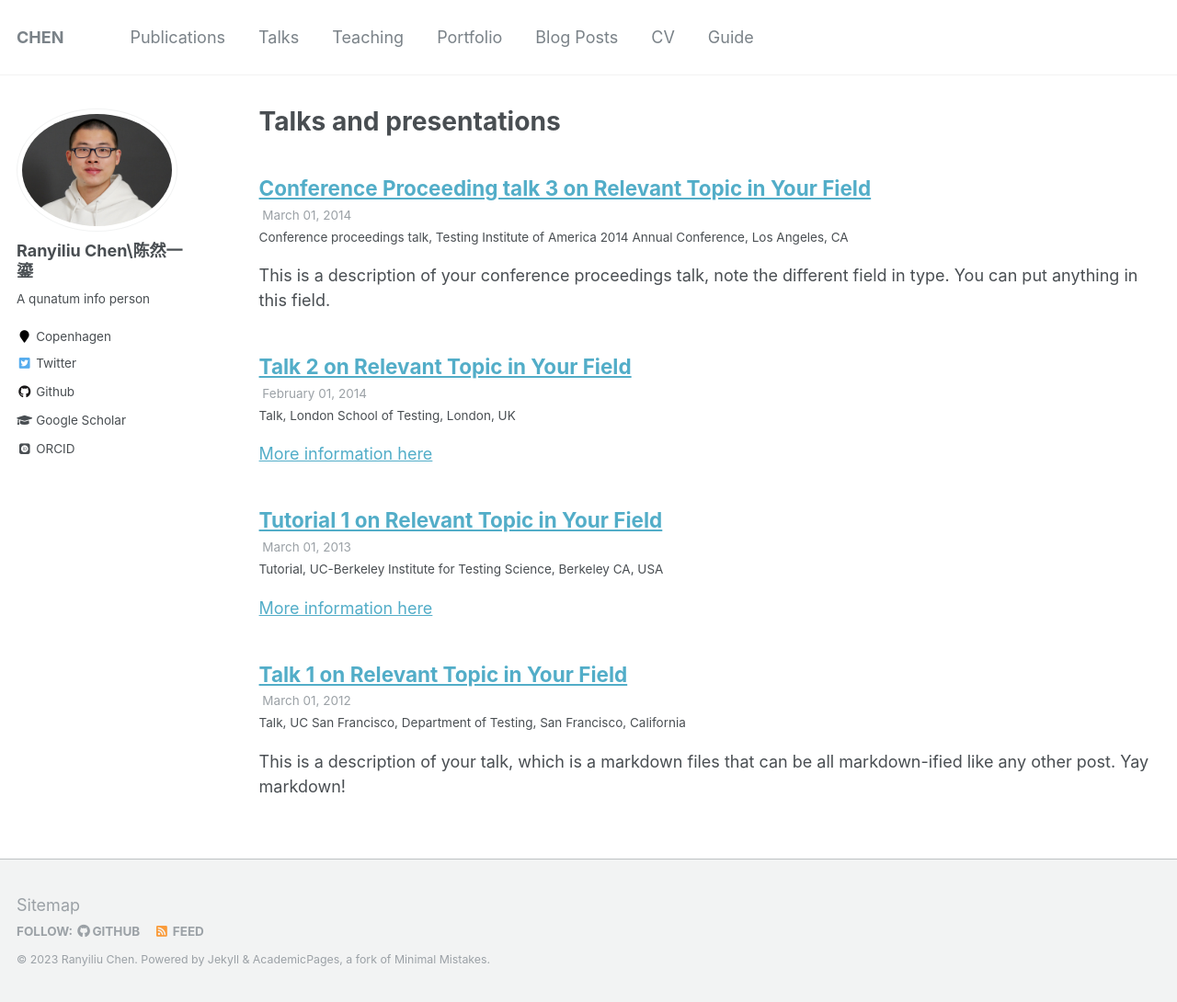
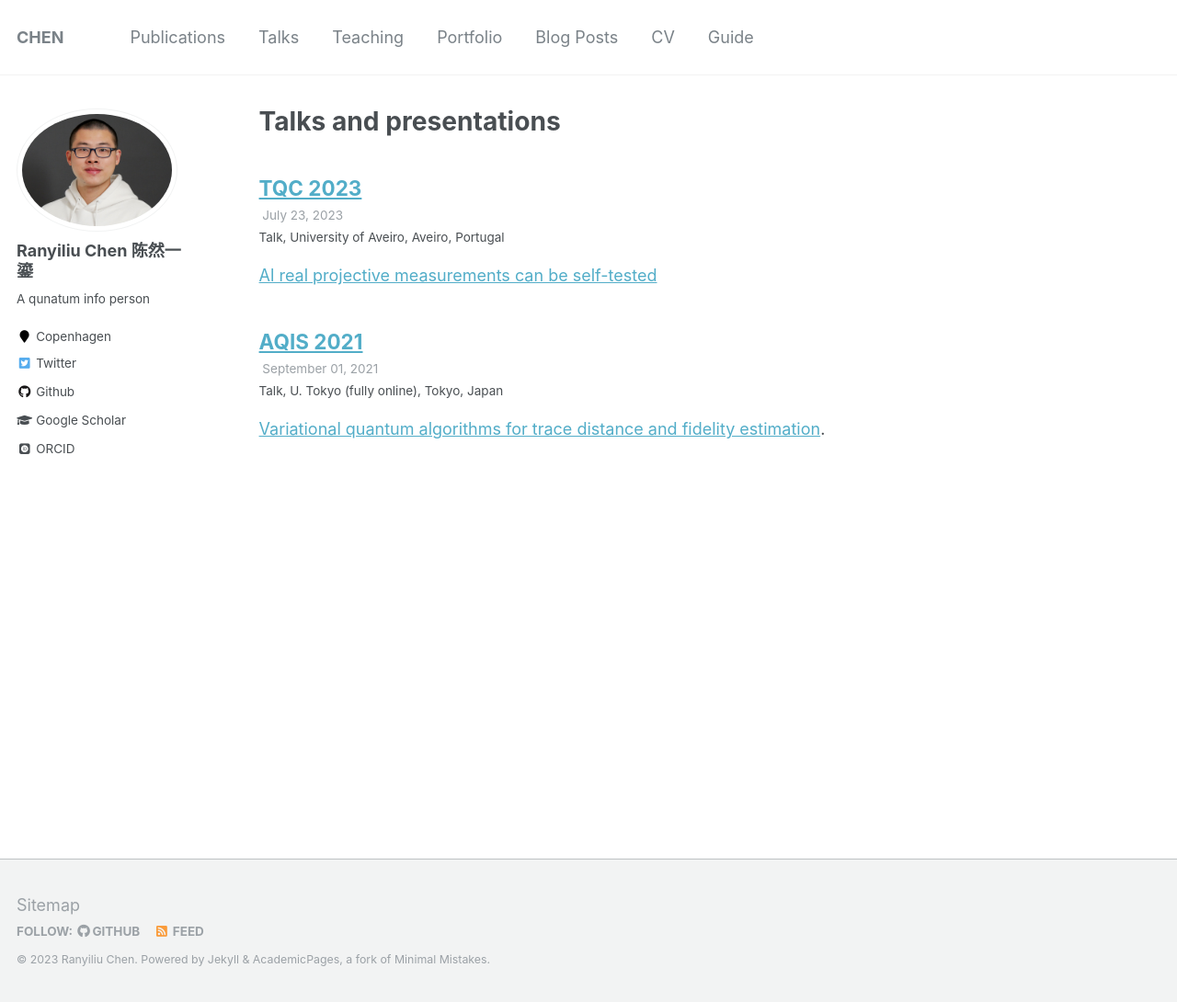
Before and after one commit to CRYL/CRYL.github.io, a Jekyll site: the page built from _pages/talks.html, in a window 1280 px wide and 1090 px high. Shown: the whole window at 92% size. Built offline with Jekyll 4.4.1, drawn with Linux system fonts in a browser that asks for light colours; some web fonts are replaced.

Commit message:
major update

```diff
--- a/_config.yml
+++ b/_config.yml
@@ -80,7 +80,7 @@ analytics:
 
 # Site Author
 author:
-  name             : "Ranyiliu Chen\\陈然一鎏"
+  name             : "Ranyiliu Chen\n陈然一鎏"
   avatar           : "Ranyiliu-Chen-800x600.jpg"
   bio              : "A qunatum info person"
   location         : "Copenhagen"
--- a/_talks/2012-03-01-talk-1.md
+++ /dev/null
@@ -1,11 +0,0 @@
----
-title: "Talk 1 on Relevant Topic in Your Field"
-collection: talks
-type: "Talk"
-permalink: /talks/2012-03-01-talk-1
-venue: "UC San Francisco, Department of Testing"
-date: 2012-03-01
-location: "San Francisco, California"
----
-
-This is a description of your talk, which is a markdown files that can be all markdown-ified like any other post. Yay markdown!
--- a/_talks/2013-03-01-tutorial-1.md
+++ /dev/null
@@ -1,13 +0,0 @@
----
-title: "Tutorial 1 on Relevant Topic in Your Field"
-collection: talks
-type: "Tutorial"
-permalink: /talks/2013-03-01-tutorial-1
-venue: "UC-Berkeley Institute for Testing Science"
-date: 2013-03-01
-location: "Berkeley CA, USA"
----
-
-[More information here](http://exampleurl.com)
-
-This is a description of your tutorial, note the different field in type. This is a markdown files that can be all markdown-ified like any other post. Yay markdown!
--- a/_talks/2014-02-01-talk-2.md
+++ /dev/null
@@ -1,13 +0,0 @@
----
-title: "Talk 2 on Relevant Topic in Your Field"
-collection: talks
-type: "Talk"
-permalink: /talks/2014-02-01-talk-2
-venue: "London School of Testing"
-date: 2014-02-01
-location: "London, UK"
----
-
-[More information here](http://example2.com)
-
-This is a description of your talk, which is a markdown files that can be all markdown-ified like any other post. Yay markdown!
--- a/_talks/2014-03-01-talk-3.md
+++ /dev/null
@@ -1,11 +0,0 @@
----
-title: "Conference Proceeding talk 3 on Relevant Topic in Your Field"
-collection: talks
-type: "Conference proceedings talk"
-permalink: /talks/2014-03-01-talk-3
-venue: "Testing Institute of America 2014 Annual Conference"
-date: 2014-03-01
-location: "Los Angeles, CA"
----
-
-This is a description of your conference proceedings talk, note the different field in type. You can put anything in this field.
--- /dev/null
+++ b/_talks/AQIS-2021.md
@@ -0,0 +1,11 @@
+---
+title: "AQIS 2021"
+collection: talks
+type: "Talk"
+permalink: /talks/AQIS-2021
+venue: "U. Tokyo (fully online)"
+date: 2021-09-01
+location: "Tokyo, Japan"
+---
+
+[Variational quantum algorithms for trace distance and fidelity estimation](https://iopscience.iop.org/article/10.1088/2058-9565/ac38ba/meta).
--- /dev/null
+++ b/_talks/TQC-2023.md
@@ -0,0 +1,13 @@
+---
+title: "TQC 2023"
+collection: talks
+type: "Talk"
+permalink: /talks/TQC-2023
+venue: "University of Aveiro"
+date: 2023-07-23
+location: "Aveiro, Portugal"
+---
+
+[Al real projective measurements can be self-tested](https://arxiv.org/abs/2302.00974)
+
+Playback available: [link](https://www.youtube.com/watch?v=gA3zjPr1IuE&list=PLmE1-ewBrbkgwgfqVwwluWWfO4jW2DXrq&index=2&t=38s), 2:04:28
```
Also changed, not shown: _pages/cv.md (+3 -3 lines), _publications/2009-10-01-paper-title-number-1.md (deleted, +0 -15 lines), _publications/2010-10-01-paper-title-number-2.md (deleted, +0 -15 lines), _publications/2015-10-01-paper-title-number-3.md (deleted, +0 -15 lines), _publications/self-testing-lifting-assumptions.md (added, +13 -0 lines), _publications/self-testing-measurement.md (added, +16 -0 lines), _publications/variational-entanglement-analysis.md (added, +20 -0 lines), _publications/variational-metric-estimate.md (added, +18 -0 lines), _teaching/2014-spring-teaching-1.md (deleted, +0 -20 lines), _teaching/2015-spring-teaching-2.md (deleted, +0 -20 lines), _teaching/2022-autumn.md (added, +11 -0 lines), _teaching/2023-autumn.md (added, +11 -0 lines), 1 other file.
